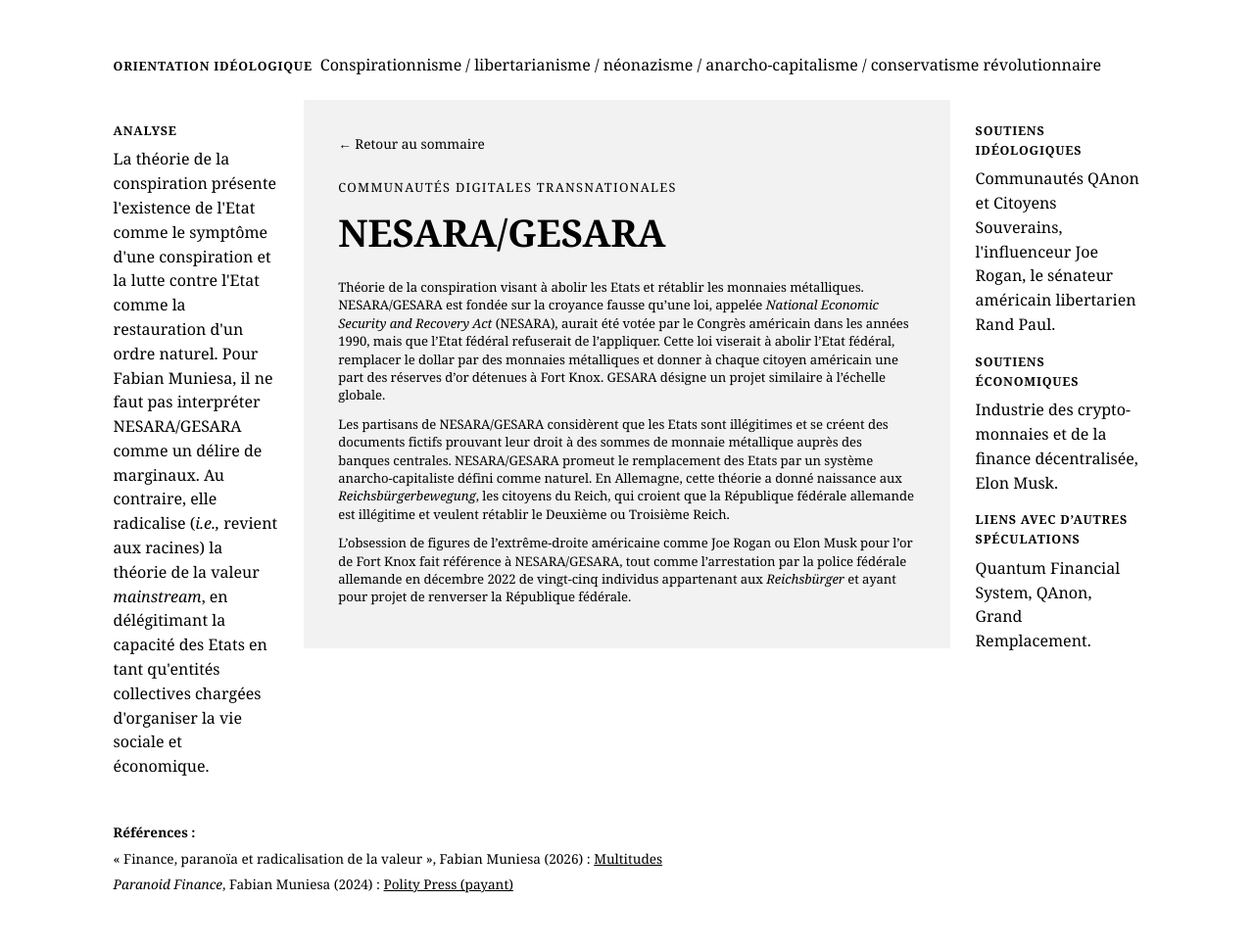
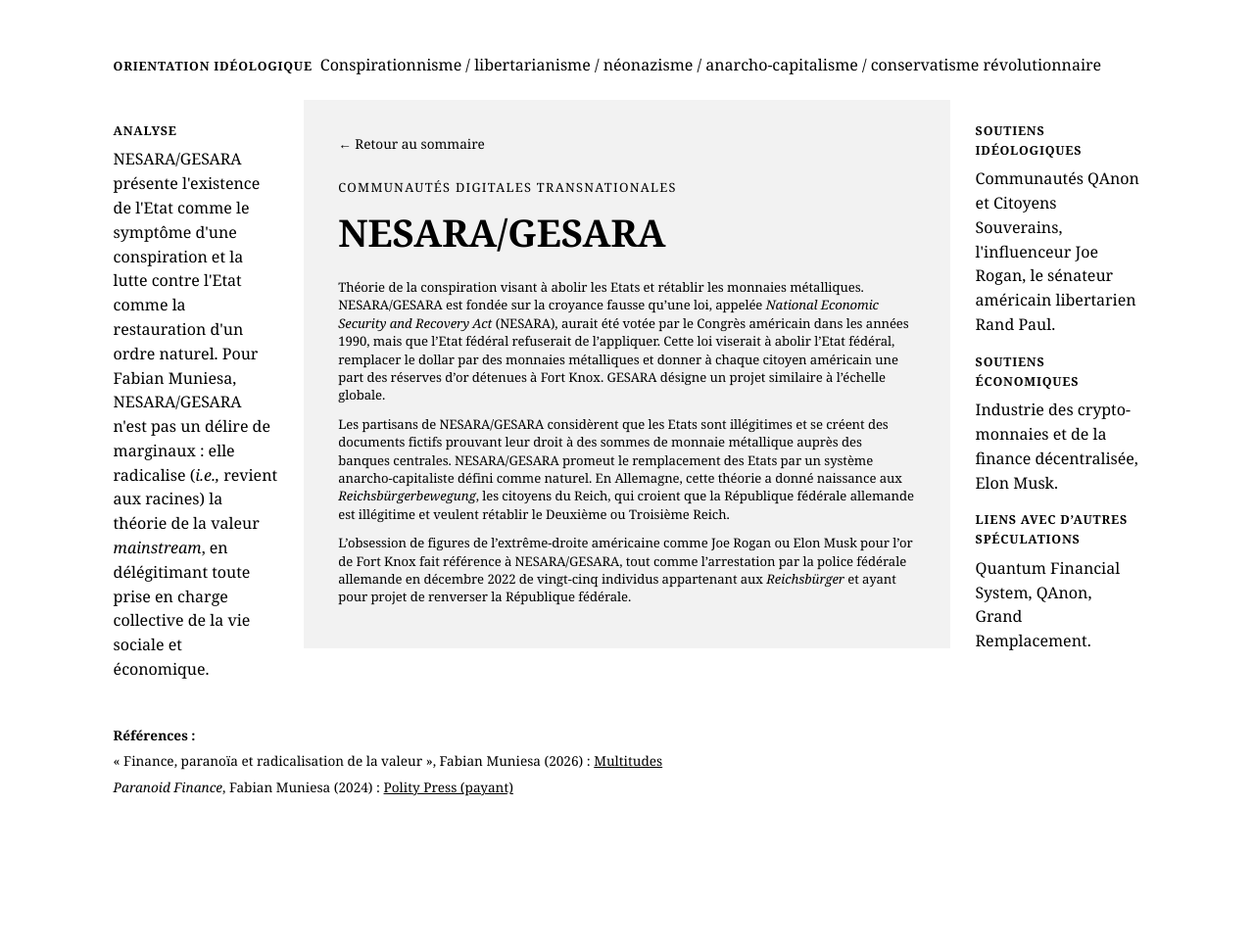
Before and after one commit to encycloreac/encycloreac.github.io, a Jekyll site: the page built from _entries/NESARA-GESARA.md, in a window 1280 px wide. Shown: the whole page at 98% size. Built offline with Jekyll 4.4.1, drawn with Linux system fonts in a browser that asks for light colours; after the commit the page ends 900 px from its top, so only the background shows below that.

Commit message:
Revise analysis of NESARA/GESARA in the document
Updated the analysis section to clarify the interpretation of NESARA/GESARA and its implications on state legitimacy.

```diff
--- a/_entries/NESARA-GESARA.md
+++ b/_entries/NESARA-GESARA.md
@@ -2,7 +2,7 @@
 title: "NESARA/GESARA"
 zone: "communautés digitales transnationales"
 orientation: "Conspirationnisme / libertarianisme / néonazisme / anarcho-capitalisme / conservatisme révolutionnaire"
-analyse: "La théorie de la conspiration présente l'existence de l'Etat comme le symptôme d'une conspiration et la lutte contre l'Etat comme la restauration d'un ordre naturel. Pour Fabian Muniesa, il ne faut pas interpréter NESARA/GESARA comme un délire de marginaux. Au contraire, elle radicalise (<em>i.e.,</em> revient aux racines) la théorie de la valeur <em>mainstream</em>, en délégitimant la capacité des Etats en tant qu'entités collectives chargées d'organiser la vie sociale et économique."
+analyse: "NESARA/GESARA présente l'existence de l'Etat comme le symptôme d'une conspiration et la lutte contre l'Etat comme la restauration d'un ordre naturel. Pour Fabian Muniesa, NESARA/GESARA n'est pas un délire de marginaux : elle radicalise (<em>i.e.,</em> revient aux racines) la théorie de la valeur <em>mainstream</em>, en délégitimant toute prise en charge collective de la vie sociale et économique."
 soutiens_ideologiques: "Communautés QAnon et Citoyens Souverains, l'influenceur Joe Rogan, le sénateur américain libertarien Rand Paul."
 soutiens_economiques: "Industrie des crypto-monnaies et de la finance décentralisée, Elon Musk."
 liens_autres: "Quantum Financial System, QAnon, Grand Remplacement."
```
